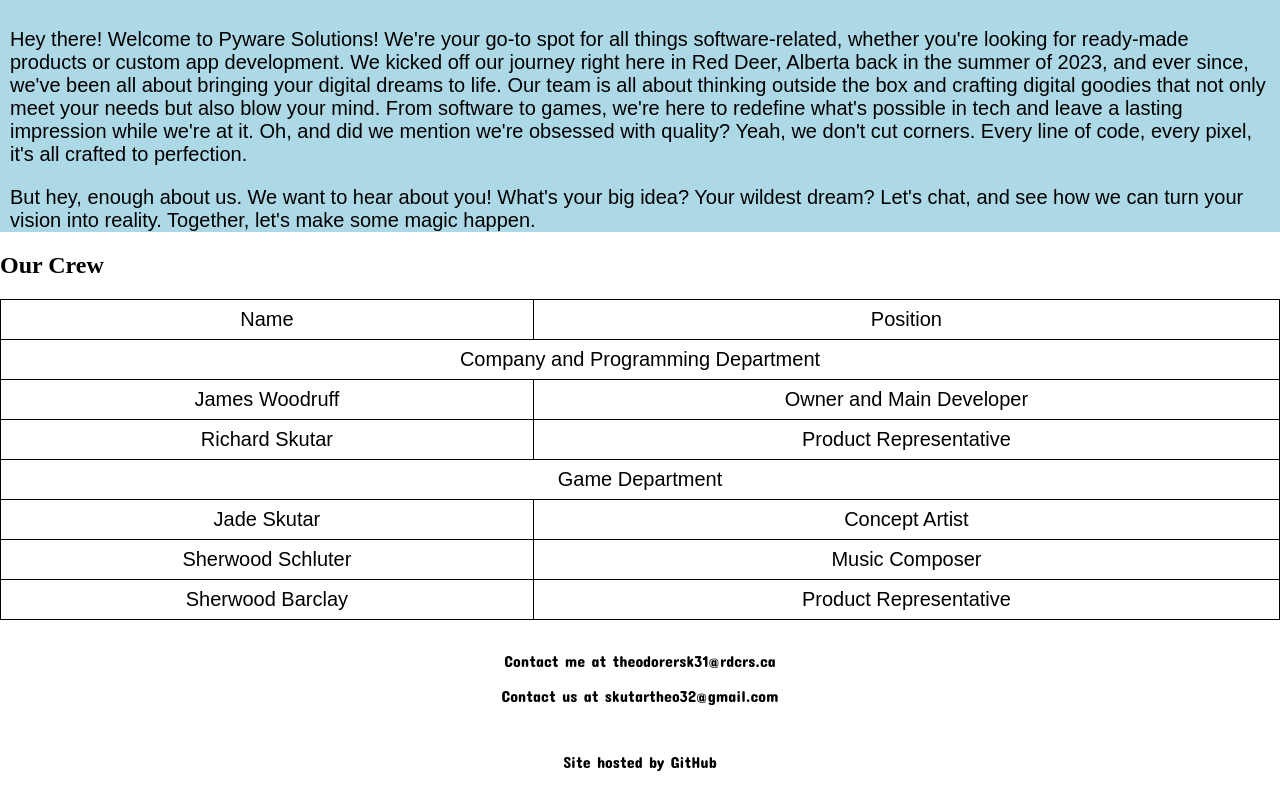
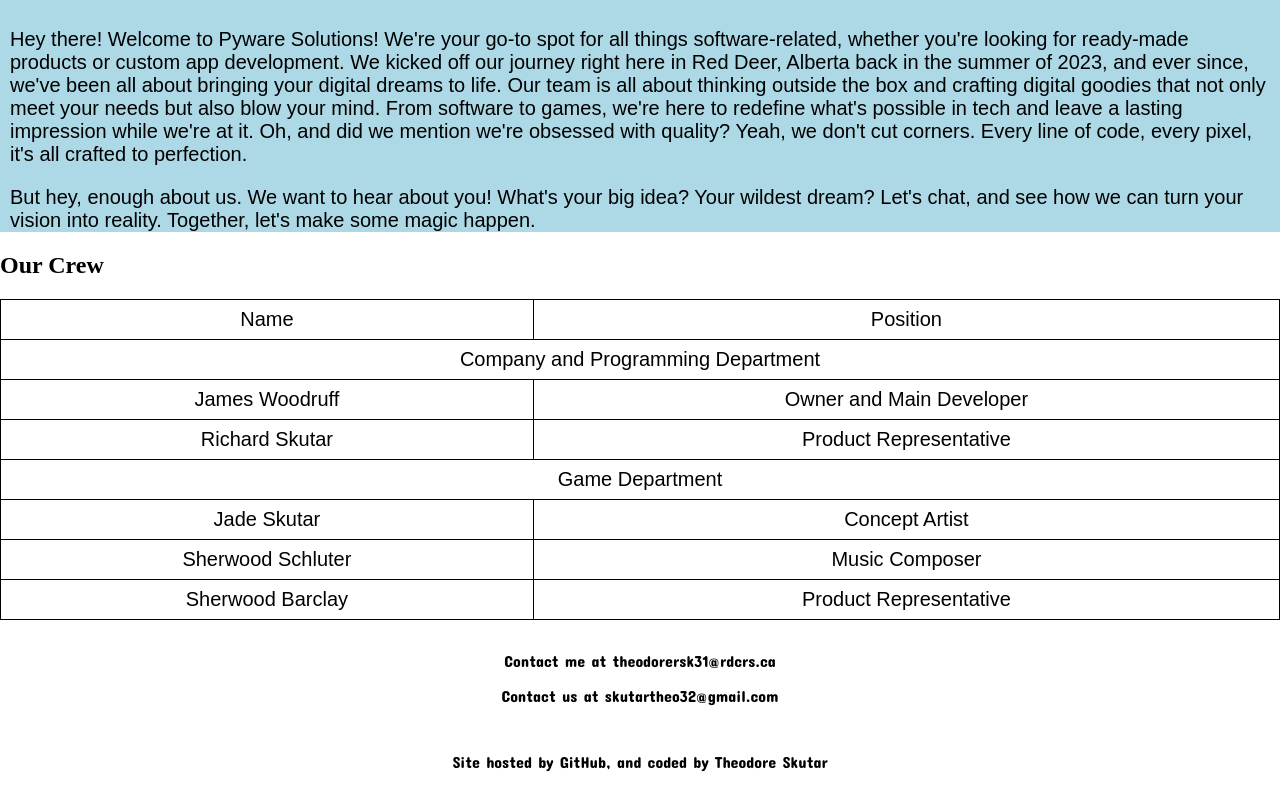
Before and after one commit to MiniSkoot32/miniskoot32.github.io, a plain HTML site: page index.html in a window 1280 px wide. Shown: the part 366-1153 px from the top of the page. Drawn offline with Linux system fonts and the light colour scheme; a web font is replaced by a local one.

Commit message:
Update index.html

```diff
--- a/index.html
+++ b/index.html
@@ -172,7 +172,7 @@
       <p>Contact us at skutartheo32@gmail.com</p>
     </div>
     <div class="footer-text">
-      <p>Site hosted by GitHub</p>
+      <p>Site hosted by GitHub, and coded by Theodore Skutar</p>
     </div>
   </div>
 </body>
```
